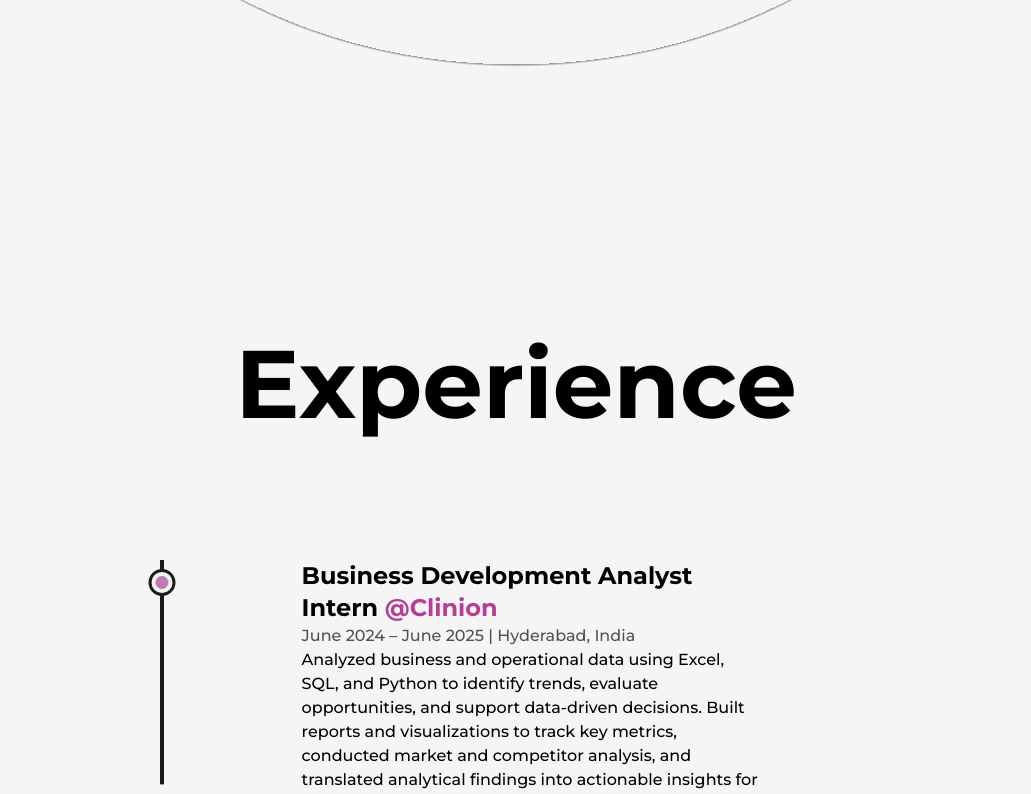
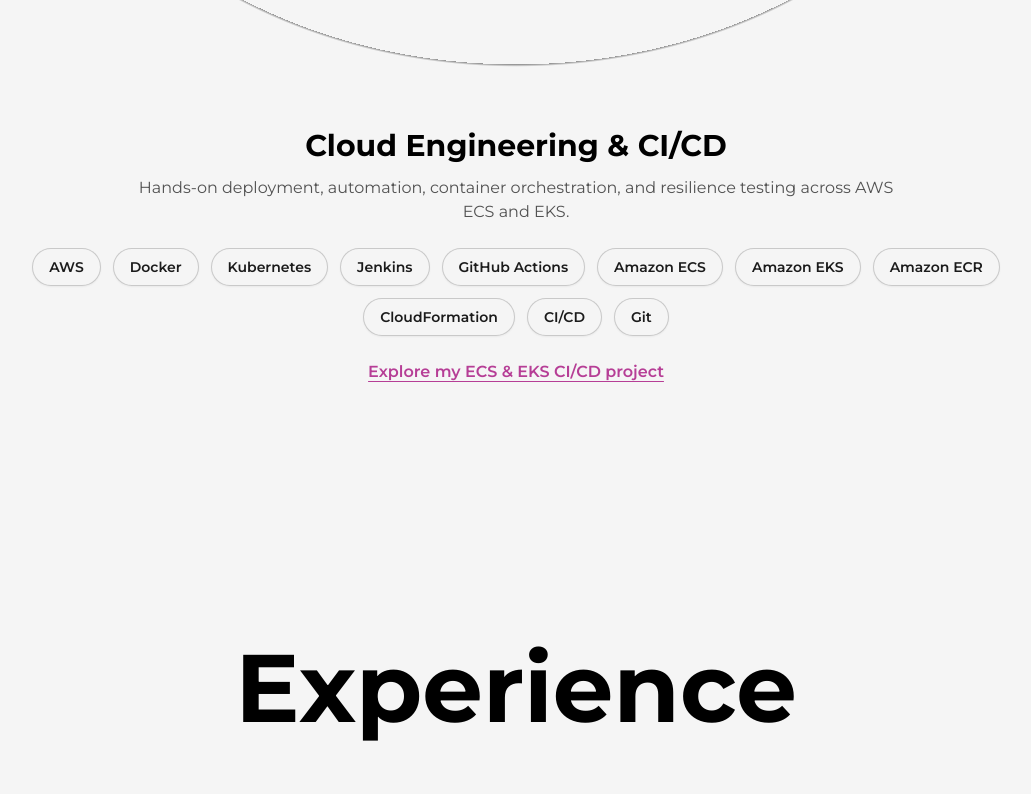
Before and after one commit to Fadil1212/Portfolio, a Next.js app: page /about in a window 1280 px wide. Shown: the part 2280-3074 px from the top of the page, without its empty margins (124-1155 px from the left). Built offline with nearby package versions, Linux system fonts and the light colour scheme.

Commit message:
feat(portfolio): showcase AWS DevOps and CI/CD skills

```diff
--- a/src/components/Skills.js
+++ b/src/components/Skills.js
@@ -33,6 +33,22 @@ const Skills = () => (
       <Skill name="Git" x='-8vw' y='21vw' />
       <Skill name="LLMs / LangChain" x='-14vw' y='8vw' />
     </div>
+    <div className="mx-auto mt-12 max-w-5xl px-4 text-center">
+      <h3 className="mb-3 text-3xl font-bold dark:text-light md:text-2xl">Cloud Engineering & CI/CD</h3>
+      <p className="mx-auto mb-6 max-w-3xl text-base text-dark/75 dark:text-light/75 md:text-sm">
+        Hands-on deployment, automation, container orchestration, and resilience testing across AWS ECS and EKS.
+      </p>
+      <div className="flex flex-wrap items-center justify-center gap-3">
+        {['AWS', 'Docker', 'Kubernetes', 'Jenkins', 'GitHub Actions', 'Amazon ECS', 'Amazon EKS', 'Amazon ECR', 'CloudFormation', 'CI/CD', 'Git'].map((tool) => (
+          <span key={tool} className="rounded-full border border-solid border-dark/20 bg-light px-4 py-2 text-sm font-semibold text-dark shadow-sm dark:border-light/30 dark:bg-dark dark:text-light">
+            {tool}
+          </span>
+        ))}
+      </div>
+      <a href="https://github.com/Fadil1212/aws-ecs-eks-cicd-pipeline" target="_blank" rel="noopener noreferrer" className="mt-6 inline-block font-semibold text-primary underline underline-offset-4 dark:text-primaryDark">
+        Explore my ECS & EKS CI/CD project
+      </a>
+    </div>
   </>
 )
 
```
